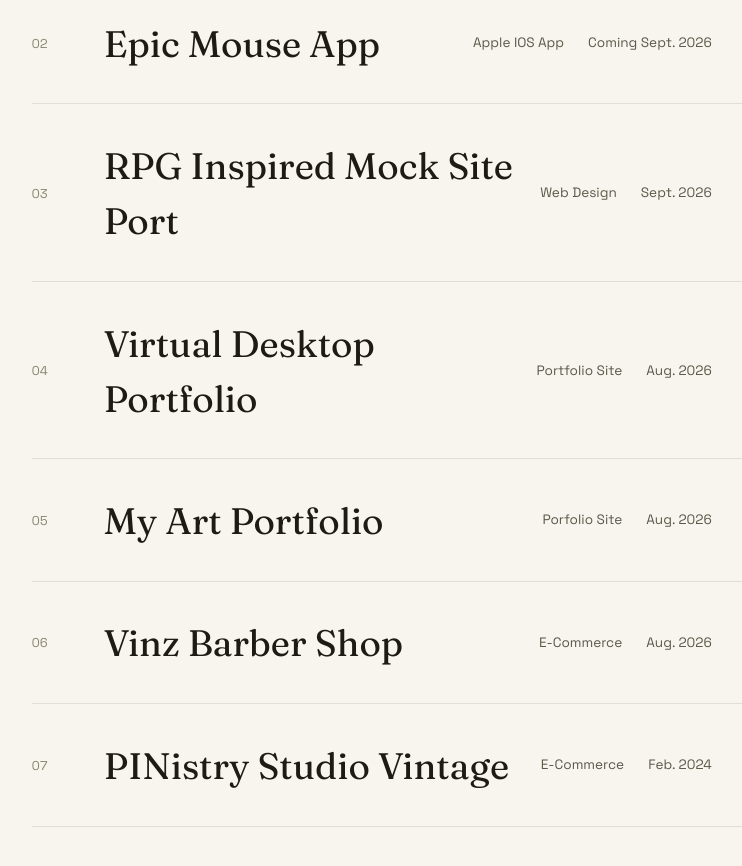
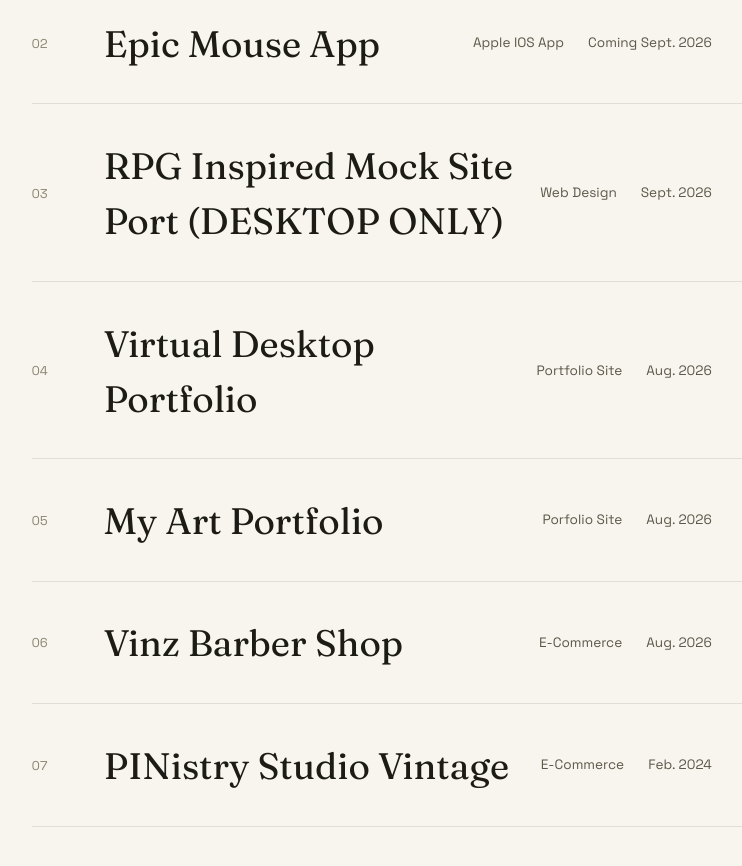
Before and after one commit to Christian-Schneider-Davis/Christian-Schneider-Davis-Web-Dev-Portfolio, a React (Vite) app: page / in a window 1280 px wide. Shown: the part 3140-4006 px from the top of the page, without its empty margins (449-1191 px from the left). Built offline with nearby package versions, Linux system fonts and the light colour scheme.

Commit message:
Update Work.jsx

```diff
--- a/src/components/Work.jsx
+++ b/src/components/Work.jsx
@@ -22,7 +22,7 @@ const PROJECTS = [
 
   },
   {
-    name: 'RPG Inspired Mock Site Port',
+    name: 'RPG Inspired Mock Site Port (DESKTOP ONLY)',
     category: 'Web Design',
     year: 'Sept. 2026',
     tone: 'linear-gradient(135deg, #0a411b, #292822)',
```
